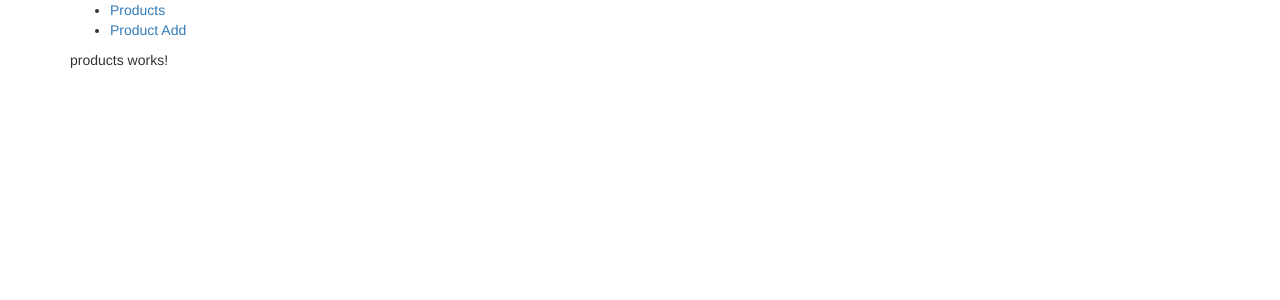
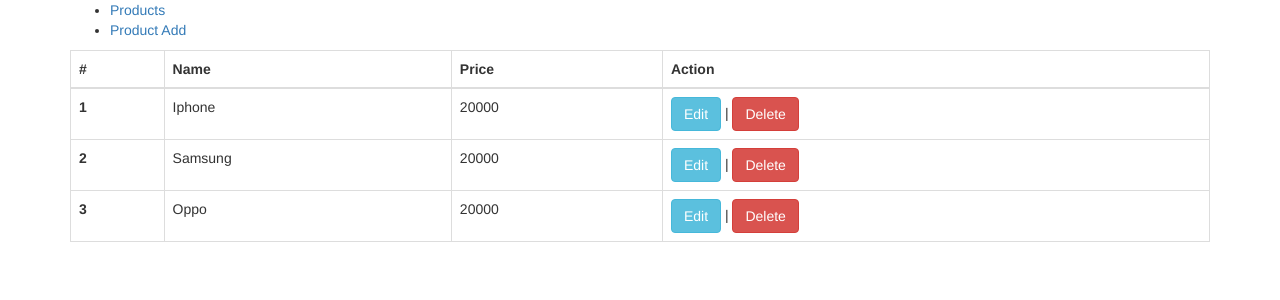
Before and after one commit to taitamfc/C08-M4-DEMO, an Angular app: page /products in a window 1280 px wide. Shown: the top 300 px of the page. Built offline with nearby package versions, Linux system fonts and the light colour scheme.

Commit message:
products component html

```diff
--- a/src/app/products/products.component.html
+++ b/src/app/products/products.component.html
@@ -1 +1,21 @@
-<p>products works!</p>
+<table class="table table-bordered">
+    <thead>
+        <tr>
+            <th>#</th>
+            <th>Name</th>
+            <th>Price</th>
+            <th>Action</th>
+        </tr>
+    </thead>
+    <tbody>
+        <tr *ngFor="let product of products; let i = index;">
+            <th scope="row">{{ i+1 }}</th>
+            <td>{{ product.name }}</td>
+            <td>{{ product.price }}</td>
+            <td>
+                <a class="btn btn-info" [routerLink]="['/product-edit',i]" >Edit</a> |
+                <a class="btn btn-danger" [routerLink]="['/product-delete',i]" >Delete</a>
+            </td>
+        </tr>
+    </tbody>
+</table>
```
